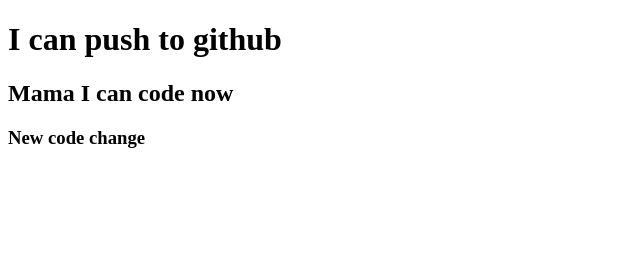
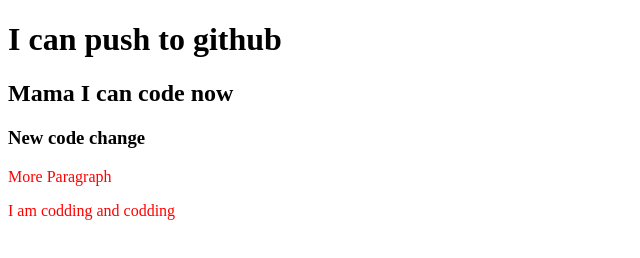
Before and after one commit to KaisarSiddique/my-second-repo, a plain HTML site: page index.html in a window 1280 px wide. Shown: the whole page, without its empty margins (0-640 px from the left). Drawn offline with Linux system fonts and the light colour scheme.

Commit message:
style added

```diff
--- a/index.html
+++ b/index.html
@@ -5,10 +5,13 @@
     <meta http-equiv="X-UA-Compatible" content="IE=edge">
     <meta name="viewport" content="width=device-width, initial-scale=1.0">
     <title>MY Second Github ripo</title>
+    <link rel="stylesheet" href="style.css">
 </head>
 <body>
    <h1>I can push to github </h1>
    <h2>Mama I can code now </h2>
    <h3>New code change </h3>
+   <p>More Paragraph</p>
+   <p>I am codding and codding</p>
 </body>
 </html>
```
